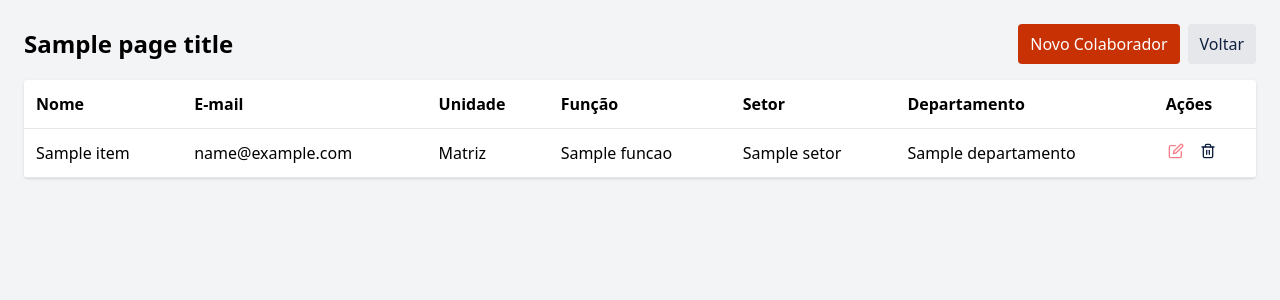
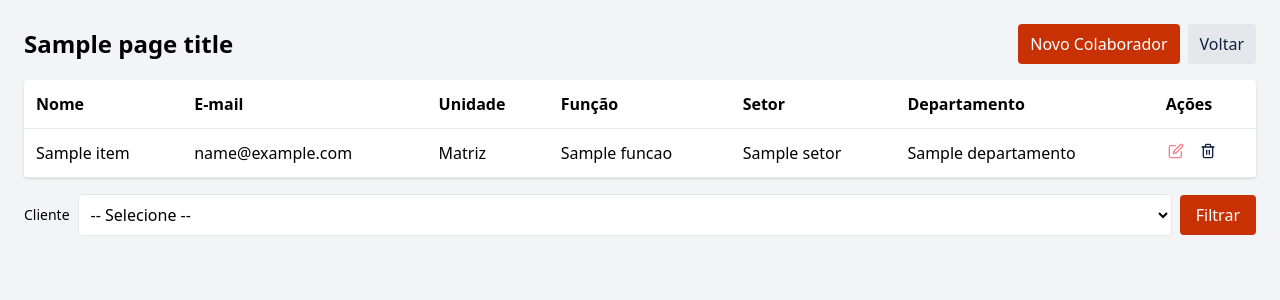
Before and after one commit to fozuna/institutodona, a PHP site: template app/views/colaboradores/index.php in a window 1280 px wide. Shown: the top 300 px of the page. Run offline with PHP 8.4, Linux system fonts and the light colour scheme; the template is opened without the code that fills it: most values are stand-ins (such as "Sample title", 1, 10 or a date in 2020); some libraries are stand-ins or nearby versions.

Commit message:
Colaboradores: adicionar filtro por cliente; selecionar filiais mostra apenas seus colaboradores

```diff
--- a/app/controllers/ColaboradoresController.php
+++ b/app/controllers/ColaboradoresController.php
@@ -7,6 +7,7 @@
 use App\Models\FuncaoModel;
 use App\Models\SetorModel;
 use App\Models\DepartamentoModel;
+use App\Models\ClienteModel;
 
 class ColaboradoresController extends BaseController
 {
@@ -31,7 +32,8 @@
         $departamentos = $cliente ? $this->deps->allByCliente($cliente) : $this->deps->all();
         $setores = $cliente ? $this->setores->allByCliente($cliente) : $this->setores->all();
         $funcoes = $cliente ? $this->funcoes->allByCliente($cliente) : [];
-        $this->render('colaboradores/index', ['items' => $items, 'departamentos' => $departamentos, 'setores' => $setores, 'funcoes' => $funcoes, 'cliente' => $cliente]);
+        $clientes = (new ClienteModel())->all();
+        $this->render('colaboradores/index', ['items' => $items, 'departamentos' => $departamentos, 'setores' => $setores, 'funcoes' => $funcoes, 'cliente' => $cliente, 'clientes' => $clientes]);
     }
 
     public function create(): void
--- a/app/views/colaboradores/index.php
+++ b/app/views/colaboradores/index.php
@@ -38,4 +38,17 @@
             </tbody>
         </table>
     </div>
+    <form method="get" action="index.php" class="mt-4 flex items-center gap-2">
+        <input type="hidden" name="route" value="colaboradores/index" />
+        <label class="text-sm">Cliente</label>
+        <select name="cliente" class="border rounded p-2 min-w-[16rem]">
+            <option value="">-- Selecione --</option>
+            <?php foreach ($clientes as $cl): ?>
+                <option value="<?= (int)$cl['id'] ?>" <?= ((int)$cliente === (int)$cl['id']) ? 'selected' : '' ?>>
+                    <?= htmlspecialchars($cl['nome_empresa']) ?> <?= ((int)($cl['is_matriz'] ?? 1) === 1) ? '(Matriz)' : '(Filial)' ?>
+                </option>
+            <?php endforeach; ?>
+        </select>
+        <button class="px-4 py-2 rounded bg-brand-red text-white" type="submit">Filtrar</button>
+    </form>
 </div>
```
